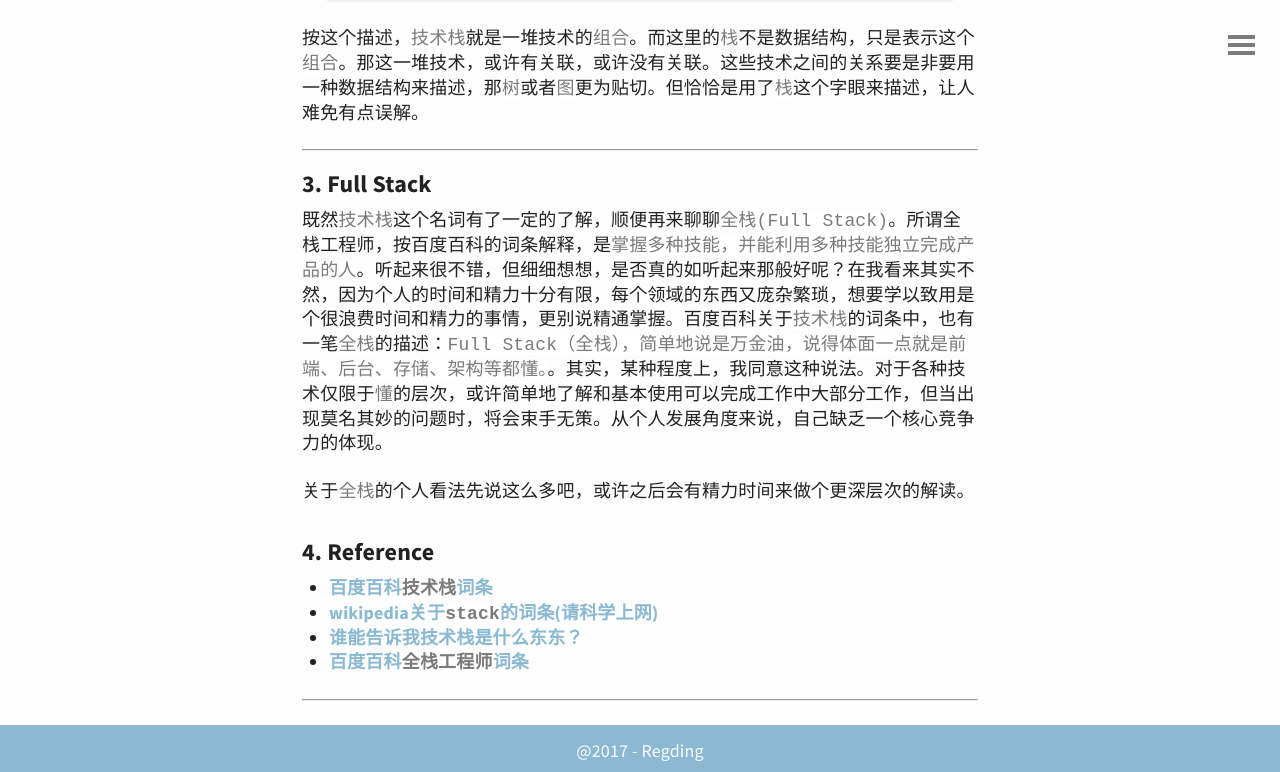
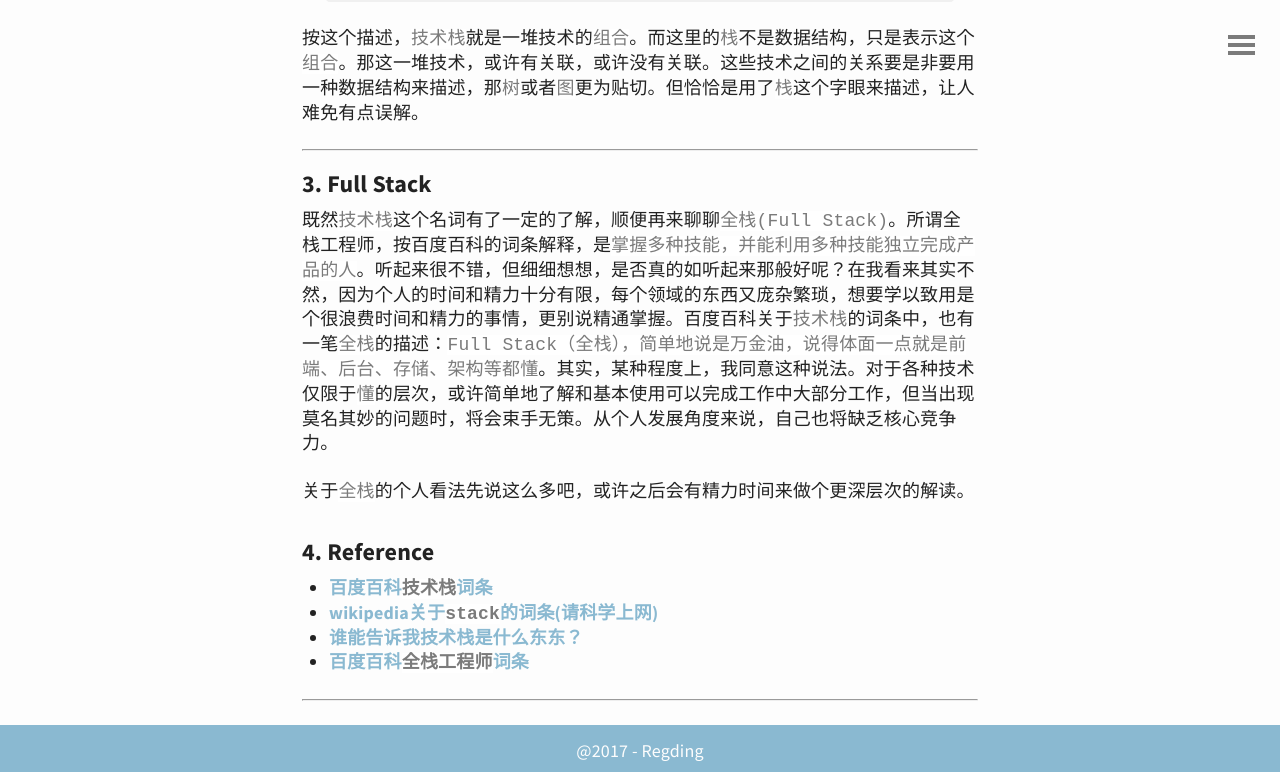
Before and after one commit to regding/regding.github.io, a Jekyll site: the page built from _posts/2018-01-25-technology-stack.md, in a window 1280 px wide and 900 px high, scrolled down 2408 px, cut to the strip 0-772 px from the top of the window. Built offline with Jekyll 4.4.1, drawn with Linux system fonts in a browser that asks for light colours.

Commit message:
侃侃技术栈文档校对修改

```diff
--- a/_posts/2018-01-25-technology-stack.md
+++ b/_posts/2018-01-25-technology-stack.md
@@ -61,7 +61,7 @@ categories: [Tech]
 
 ### 3. Full Stack
 
-既然`技术栈`这个名词有了一定的了解，顺便再来聊聊`全栈(Full Stack)`。所谓全栈工程师，按百度百科的词条解释，是`掌握多种技能，并能利用多种技能独立完成产品的人`。听起来很不错，但细细想想，是否真的如听起来那般好呢？在我看来其实不然，因为个人的时间和精力十分有限，每个领域的东西又庞杂繁琐，想要学以致用是个很浪费时间和精力的事情，更别说精通掌握。百度百科关于`技术栈`的词条中，也有一笔`全栈`的描述：`Full Stack（全栈），简单地说是万金油，说得体面一点就是前端、后台、存储、架构等都懂。`。其实，某种程度上，我同意这种说法。对于各种技术仅限于`懂`的层次，或许简单地了解和基本使用可以完成工作中大部分工作，但当出现莫名其妙的问题时，将会束手无策。从个人发展角度来说，自己缺乏一个核心竞争力的体现。
+既然`技术栈`这个名词有了一定的了解，顺便再来聊聊`全栈(Full Stack)`。所谓全栈工程师，按百度百科的词条解释，是`掌握多种技能，并能利用多种技能独立完成产品的人`。听起来很不错，但细细想想，是否真的如听起来那般好呢？在我看来其实不然，因为个人的时间和精力十分有限，每个领域的东西又庞杂繁琐，想要学以致用是个很浪费时间和精力的事情，更别说精通掌握。百度百科关于`技术栈`的词条中，也有一笔`全栈`的描述：`Full Stack（全栈），简单地说是万金油，说得体面一点就是前端、后台、存储、架构等都懂`。其实，某种程度上，我同意这种说法。对于各种技术仅限于`懂`的层次，或许简单地了解和基本使用可以完成工作中大部分工作，但当出现莫名其妙的问题时，将会束手无策。从个人发展角度来说，自己也将缺乏核心竞争力。
 
 关于`全栈`的个人看法先说这么多吧，或许之后会有精力时间来做个更深层次的解读。
 
```
